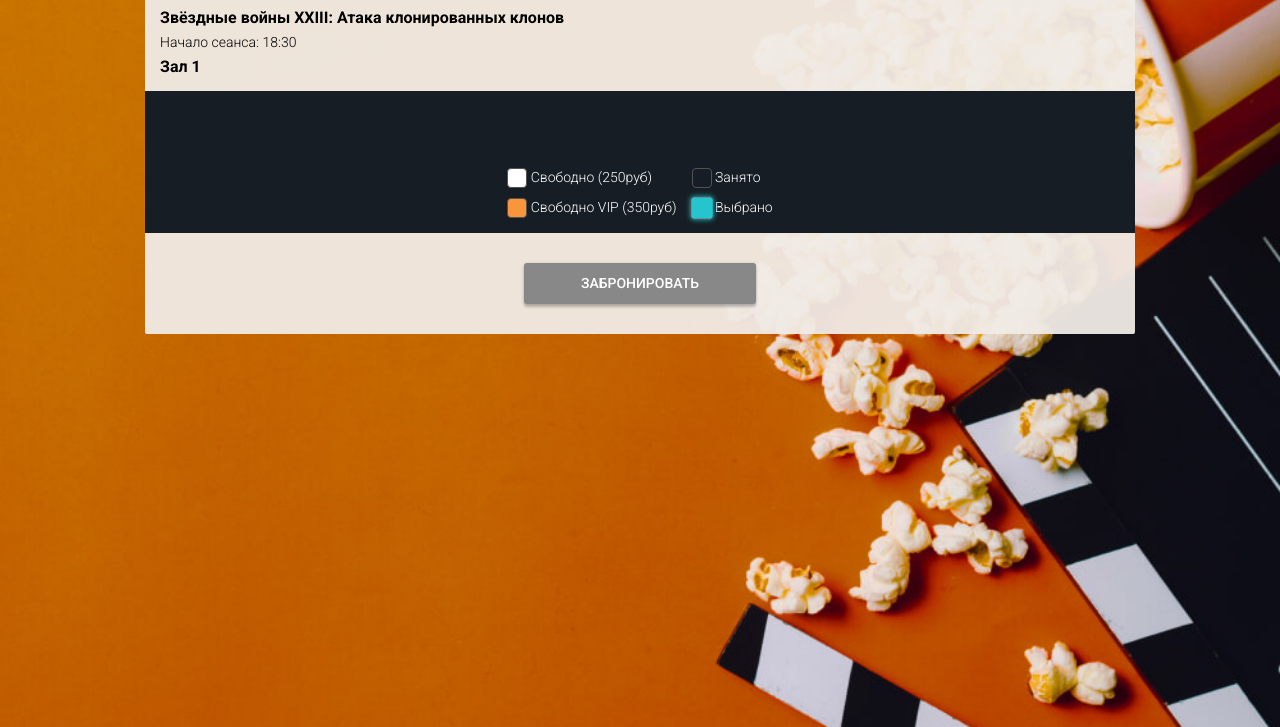
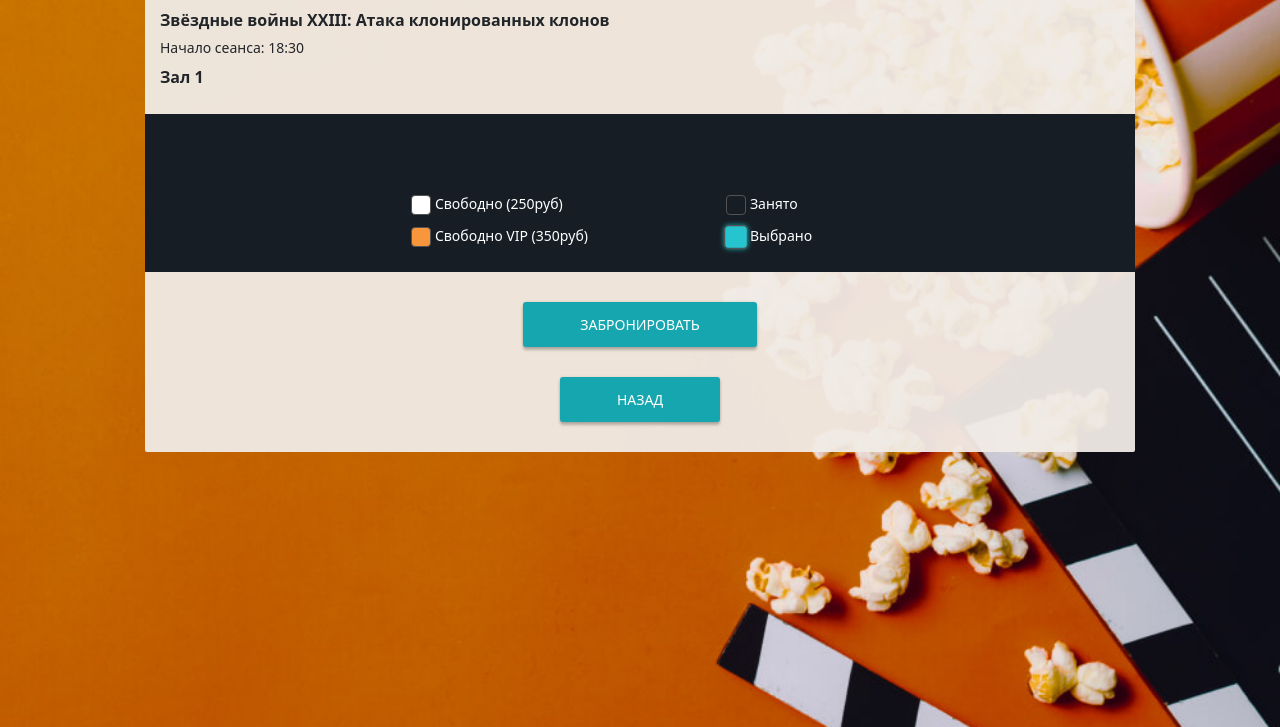
Before and after one commit to uniart-front/js-cp-diploma-edited, a plain HTML site: page hall.html in a window 1280 px wide. Shown: the part 73-800 px from the top of the page. Drawn offline with nearby package versions, Linux system fonts and the light colour scheme; a script that the page names is missing; files whose address does not match are found by name.

Commit message:
Update hall.html

```diff
--- a/hall.html
+++ b/hall.html
@@ -1,16 +1,15 @@
 <!DOCTYPE html>
 <html lang="ru">
+
 <head>
-    <meta charset="UTF-8" />
-    <meta name="viewport" content="width=device-width, initial-scale=1.0" />
-    <meta http-equiv="X-UA-Compatible" content="ie=edge" />
+  <meta charset="UTF-8">
+  <meta name="viewport" content="width=device-width, initial-scale=1.0">
+  <meta http-equiv="X-UA-Compatible" content="ie=edge">
   <title>ИдёмВКино</title>
-    <link rel="stylesheet" href="css/normalize.css" />
-    <link rel="stylesheet" href="css/styles.css" />
-    <link
-      href="https://fonts.googleapis.com/css?family=Roboto:100,300,400,500,700,900&amp;subset=cyrillic,cyrillic-ext,latin-ext"
-      rel="stylesheet"
-    />
+  <link rel="stylesheet" href="css/normalize.css">
+  <link rel="stylesheet" href="css/styles.css">
+  <link href="https://fonts.googleapis.com/css?family=Roboto:100,300,400,500,700,900&amp;subset=cyrillic,cyrillic-ext,latin-ext" rel="stylesheet">
+  <link href="https://cdn.jsdelivr.net/npm/bootstrap@5.0.2/dist/css/bootstrap.min.css" rel="stylesheet" integrity="sha384-EVSTQN3/azprG1Anm3QDgpJLIm9Nao0Yz1ztcQTwFspd3yD65VohhpuuCOmLASjC" crossorigin="anonymous">
 </head>
 
 <body>
@@ -22,51 +21,45 @@
     <section class="buying">
       <div class="buying__info">
         <div class="buying__info-description">
-            <h2 class="buying__info-title">
-              Звёздные войны XXIII: Атака клонированных клонов
-            </h2>
+          <h2 class="buying__info-title">Звёздные войны XXIII: Атака клонированных клонов</h2>
           <p class="buying__info-start">Начало сеанса: 18:30</p>
           <p class="buying__info-hall">Зал 1</p>
         </div>
         <div class="buying__info-hint">
-            <p>Тапните дважды,<br />чтобы увеличить</p>
+          <p>Тапните дважды,<br>чтобы увеличить</p>
         </div>
       </div>
       <div class="conf-step">
         <div class="conf-step__wrapper">
+
+
+            <!-- <div class="conf-step__row">
+              <span class="conf-step__chair conf-step__chair_standart"></span><span class="conf-step__chair conf-step__chair_standart"></span>
+              <span class="conf-step__chair conf-step__chair_standart"></span><span class="conf-step__chair conf-step__chair_standart"></span>
+              <span class="conf-step__chair conf-step__chair_standart"></span><span class="conf-step__chair conf-step__chair_taken"></span>
+              <span class="conf-step__chair conf-step__chair_taken"></span><span class="conf-step__chair conf-step__chair_taken"></span>
+              <span class="conf-step__chair conf-step__chair_standart"></span><span class="conf-step__chair conf-step__chair_standart"></span>
+              <span class="conf-step__chair conf-step__chair_standart"></span><span class="conf-step__chair conf-step__chair_standart"></span>
+            </div> -->
+
+
         </div>
-          <div class="conf-step__legend">
-            <div class="col">
-              <p class="conf-step__legend-price">
-                <span class="conf-step__chair conf-step__chair_standart"></span>
-                Свободно (<span class="conf-step__legend-value price-standart"
-                  >250</span
-                >руб)
-              </p>
-              <p class="conf-step__legend-price">
-                <span class="conf-step__chair conf-step__chair_vip"></span>
-                Свободно VIP (<span class="conf-step__legend-value price-vip"
-                  >350</span
-                >руб)
-              </p>
+        <div class="conf-step__legend row justify-content-center">
+          <div class="col-9 col-sm-3 col-md-4">
+            <p class="conf-step__legend-price"><span class="conf-step__chair conf-step__chair_standart"></span> Свободно (<span class="conf-step__legend-value price-standart">250</span>руб)</p>
+            <p class="conf-step__legend-price"><span class="conf-step__chair conf-step__chair_vip"></span> Свободно VIP (<span class="conf-step__legend-value price-vip">350</span>руб)</p>
           </div>
-            <div class="col">
-              <p class="conf-step__legend-price">
-                <span class="conf-step__chair conf-step__chair_taken"></span>
-                Занято
-              </p>
-              <p class="conf-step__legend-price">
-                <span class="conf-step__chair conf-step__chair_selected"></span>
-                Выбрано
-              </p>
+          <div class="col-9 col-sm-2 col-md-2">
+            <p class="conf-step__legend-price"><span class="conf-step__chair conf-step__chair_taken"></span> Занято</p>
+            <p class="conf-step__legend-price"><span class="conf-step__chair conf-step__chair_selected"></span> Выбрано</p>
           </div>
         </div>
       </div>
-        <button class="acceptin-button" disabled>
-          <a href="./payment.html" class="acceptin-link" >Забронировать</a>
-        </button>
+      <button class="acceptin-button">Забронировать</button>
+      <button id="button-back" class="acceptin-button">Назад</button>
     </section>
   </main>
-    <script src="./js/hall.js" type="module"></script>
+  <script src="js/api/createRequest.js"></script>
+  <script src="js/ui/hall.js"></script>
 </body>
 </html>
```
Lines whose indentation alone changed are shown as unchanged.
